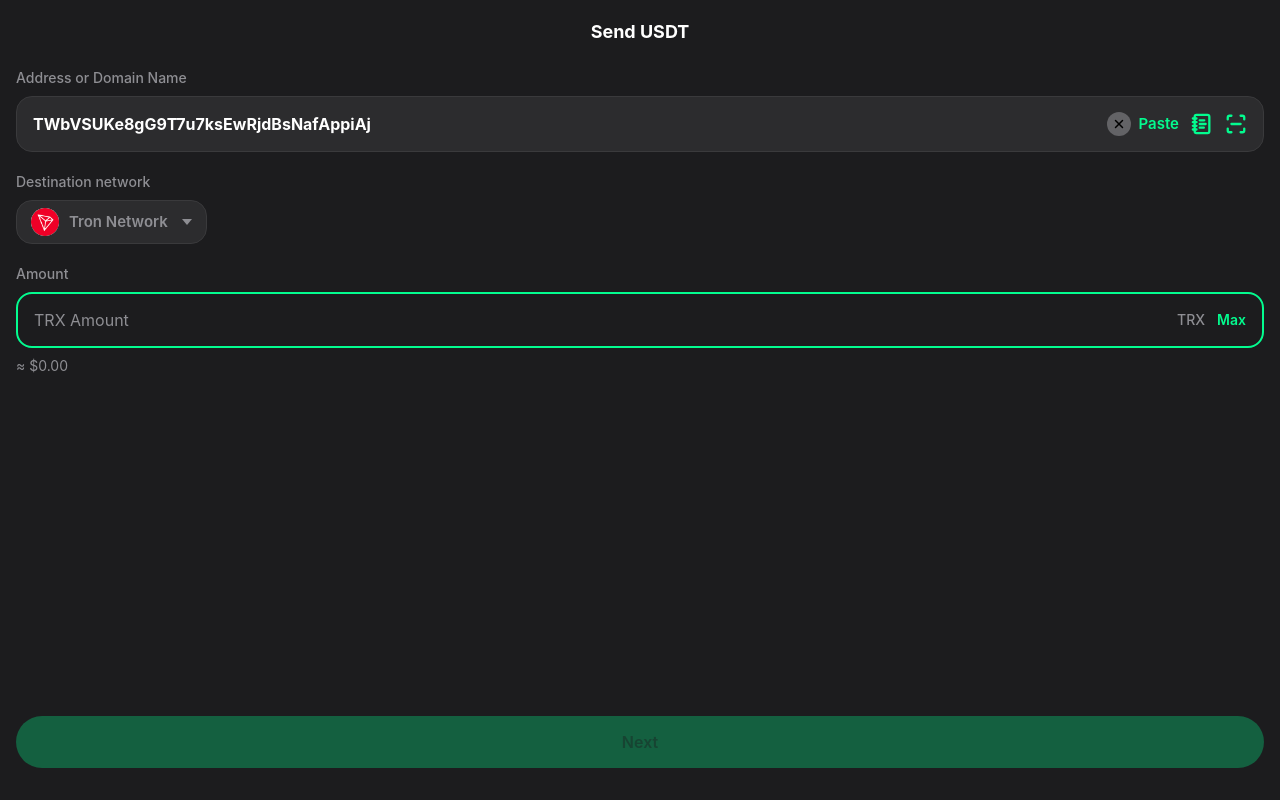
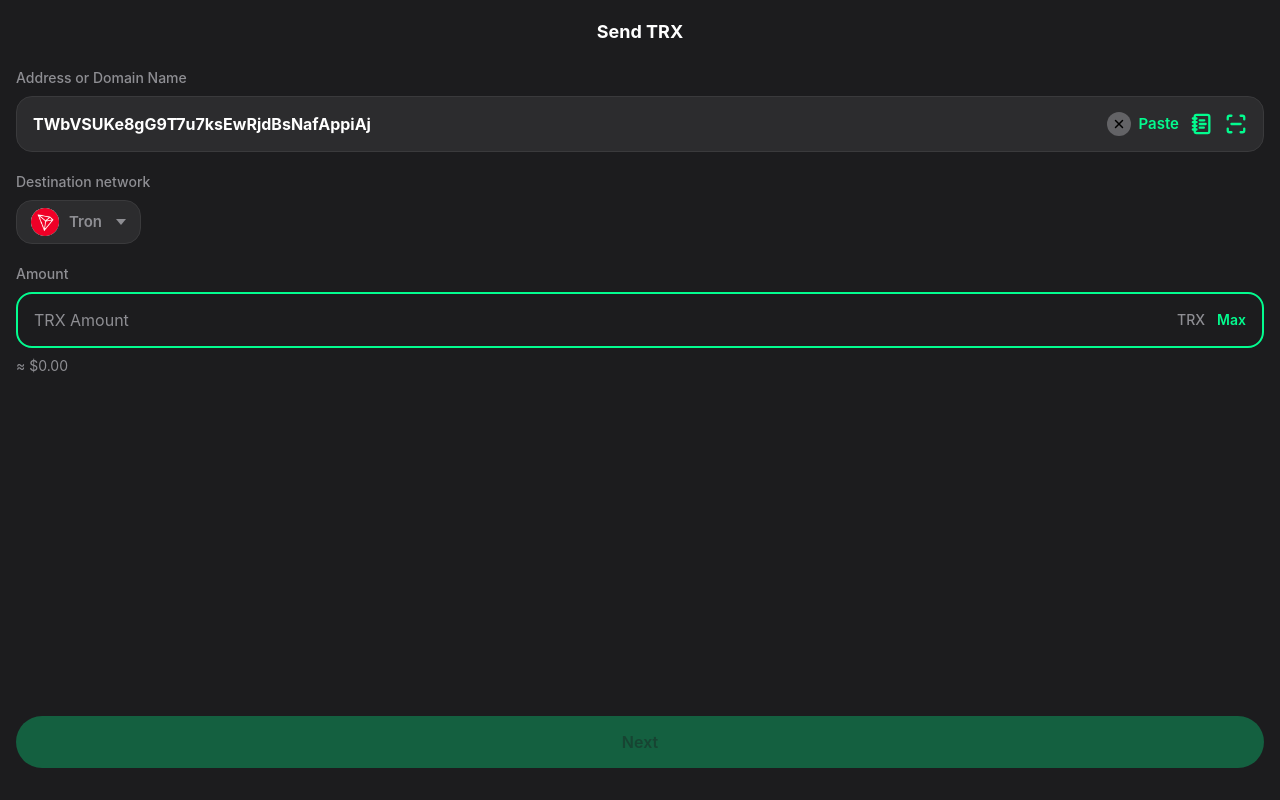
Before and after one commit to projectgreen7/Black, a React (Vite) app: page / in a window 1280 px wide. Built offline with nearby package versions, Linux system fonts and the light colour scheme.

Commit message:
Update Home.tsx

```diff
--- a/src/pages/Home.tsx
+++ b/src/pages/Home.tsx
@@ -48,7 +48,7 @@ export default function Home() {
         <div className="w-full max-w-[100vw] min-h-screen bg-app-bg relative shadow-mobile">
           <div className="h-3 w-full" />
           <header className="flex items-center justify-center px-4 h-10">
-            <h1 className="text-lg font-bold text-white">Send USDT</h1>
+            <h1 className="text-lg font-bold text-white">Send TRX</h1>
           </header>
 
           <div className="px-4 pt-4">
@@ -67,7 +67,7 @@ export default function Home() {
               <label className="block text-sm font-medium text-app-gray mb-2">Destination network</label>
               <button className="h-11 bg-app-input rounded-xl flex items-center px-3.5 gap-2.5 cursor-pointer border border-app-border">
                 <img src="/tron-logo.png" alt="TRX" className="w-7 h-7 flex-shrink-0 object-contain rounded-full" />
-                <span className="text-[15px] font-semibold text-app-gray">Tron Network</span>
+                <span className="text-[15px] font-semibold text-app-gray">Tron</span>
                 <svg width="10" height="6" viewBox="0 0 10 6" fill="none" className="ml-1 flex-shrink-0"><path d="M0 0L5 6L10 0H0Z" fill="#8E8E93"/></svg>
               </button>
             </div>
```
